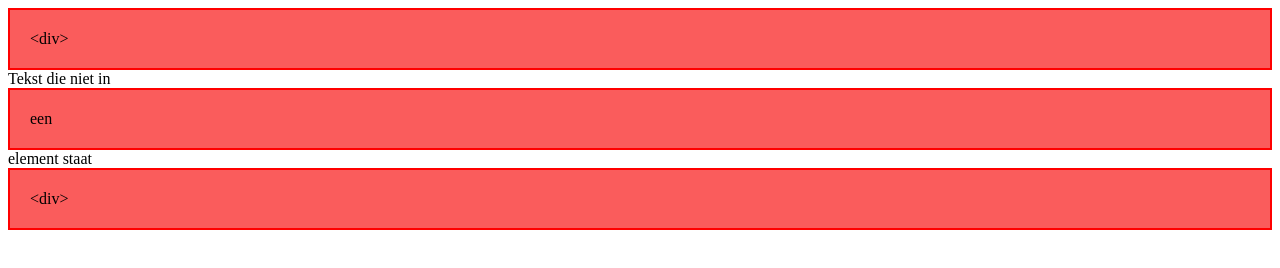
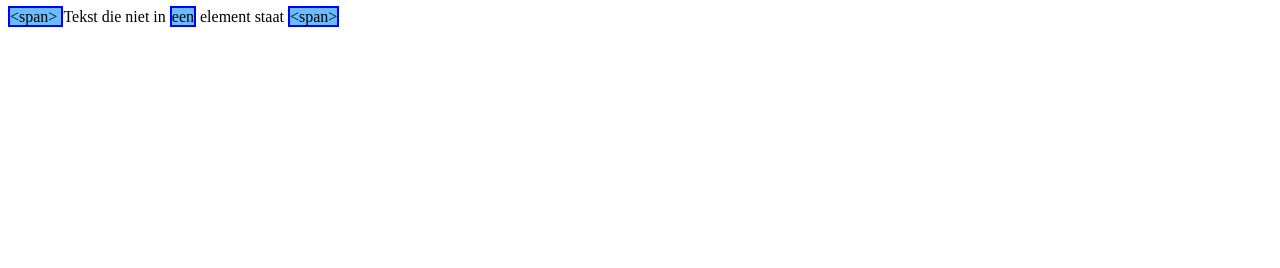
Before and after one commit to lgg-maartens/document-flow, a plain HTML site: page index.html in a window 1280 px wide. Drawn offline with Linux system fonts and the light colour scheme.

Commit message:
added inline example

```diff
--- a/index.html
+++ b/index.html
@@ -7,9 +7,9 @@
     <link href="style.css" rel="stylesheet" type="text/css" />
   </head>
   <body>
-    <div class="block"> &lt;div&gt; </div>
-    Tekst die niet in <div class="block"> een </div> element staat
-    <div class="block"> &lt;div&gt; </div>
+    <span class="inline"> &lt;span&gt; </span>
+    Tekst die niet in <span class="inline">een</span>  element staat
+    <span class="inline"> &lt;span&gt; </span>
     <script src="script.js"></script>
   </body>
 </html>
--- a/style.css
+++ b/style.css
@@ -3,3 +3,8 @@
   border:2px solid red;
   padding:20px;
 }
+
+.inline{
+  background-color:#6abcff;
+  border:2px solid blue;
+}
```
